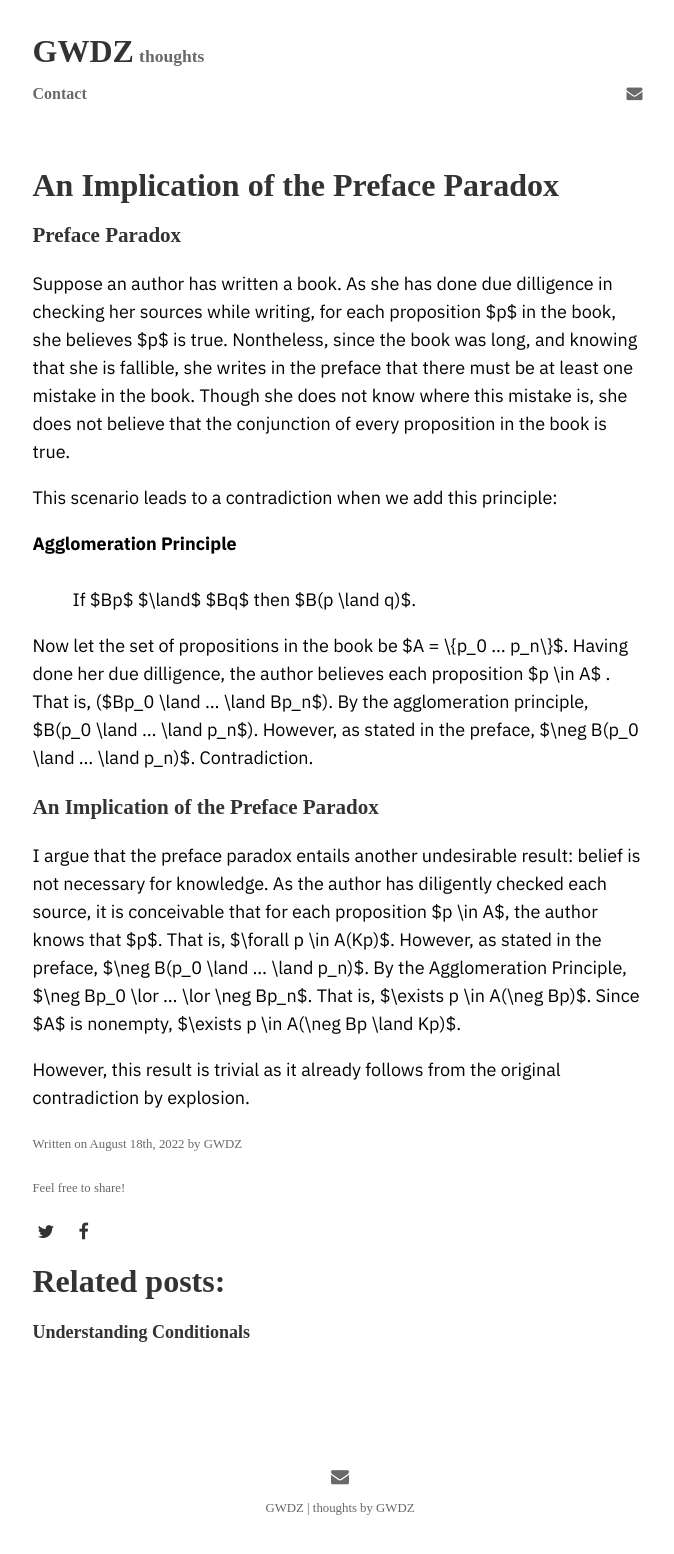
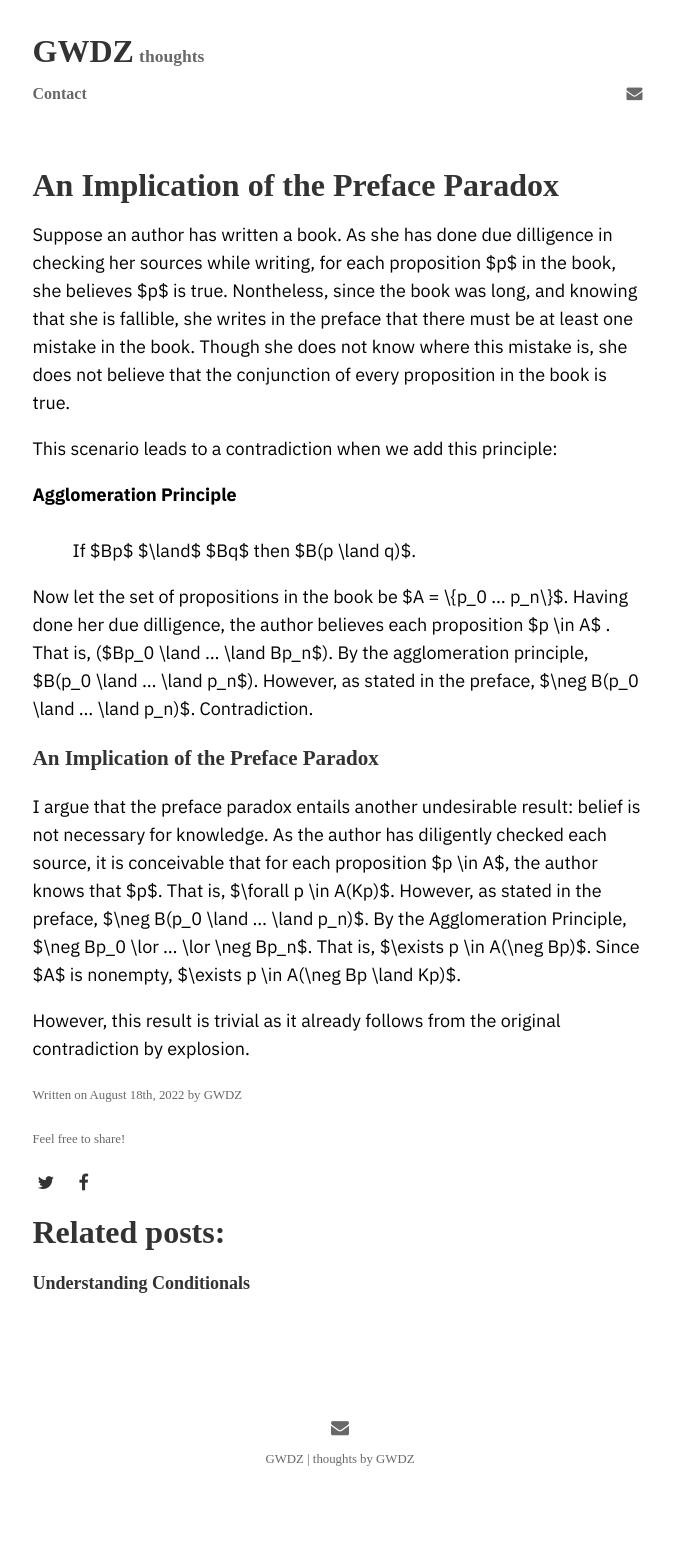
Before and after one commit to GWDZ-true/gwdz-site, a Jekyll site: the page built from _posts/2022-08-18-an-implication-of-the-preface-paradox.md, in a window 1280 px wide. Shown: the whole page, without its empty margins (300-974 px from the left). Built offline with Jekyll 4.4.1, drawn with Linux system fonts in a browser that asks for light colours; some web fonts are replaced; after the commit the page ends 1505 px from its top, so only the background shows below that.

Commit message:
Update 2022-08-18-an-implication-of-the-preface-paradox.md

```diff
--- a/_posts/2022-08-18-an-implication-of-the-preface-paradox.md
+++ b/_posts/2022-08-18-an-implication-of-the-preface-paradox.md
@@ -6,8 +6,6 @@ categories: shower
 tags: [epistemology,paradoxes]
 
 ---
-
-### Preface Paradox
 
 Suppose an author has written a book. As she has done due dilligence in checking her sources while writing, for each proposition $p$ in the book, she believes $p$ is true. Nontheless, since the book was long, and knowing that she is fallible, she writes in the preface that there must be at least one mistake in the book.  Though she does not know where this mistake is, she does not believe that the conjunction of every proposition in the book is true.
 
```
